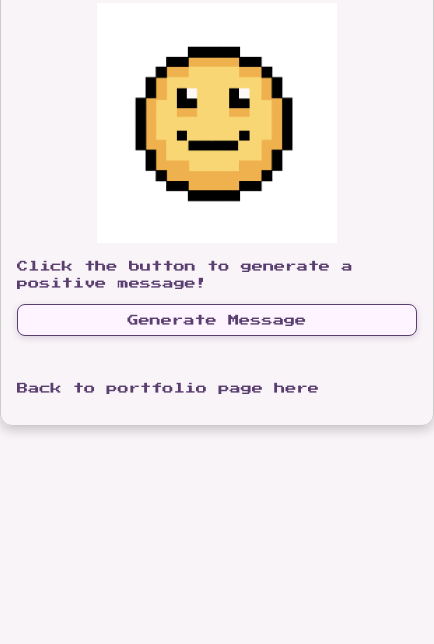
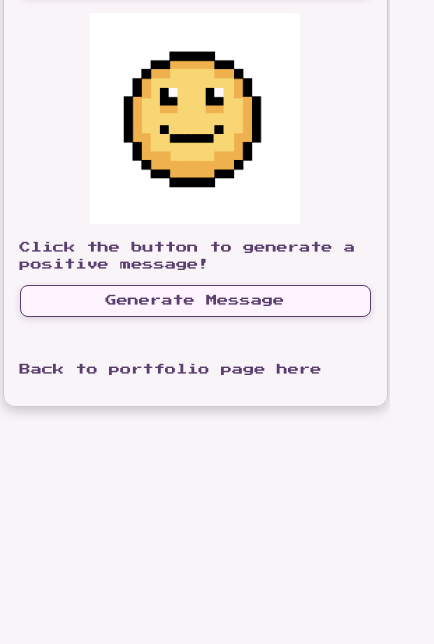
Before and after one commit to kierath/MessageGenerator, a plain HTML site: page index.html in a window 390 px wide. Shown: the part 200-844 px from the top of the page, 434 px wide, since content can reach past the window. Drawn offline with Linux system fonts and the light colour scheme.

Commit message:
Update styles.css

```diff
--- a/styles.css
+++ b/styles.css
@@ -66,8 +66,9 @@ a{
 
 /* Responsive for smaller screens */
 @media (max-width: 600px) {
-  .aboutContainer {
+  body {
+    width: 90%;
     justify-content: center;
-    margin: 0 0 -10px 0;
+    margin: 10px auto;
   }
 }
```
